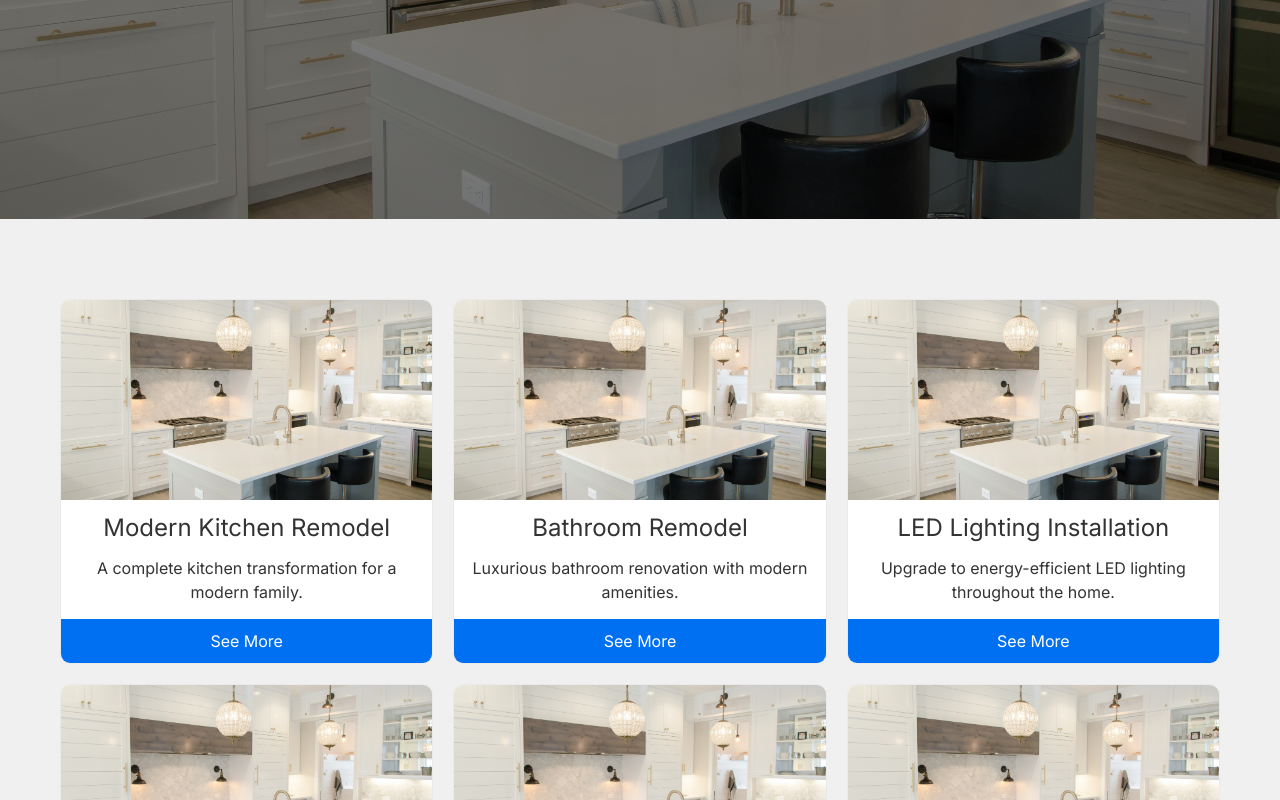
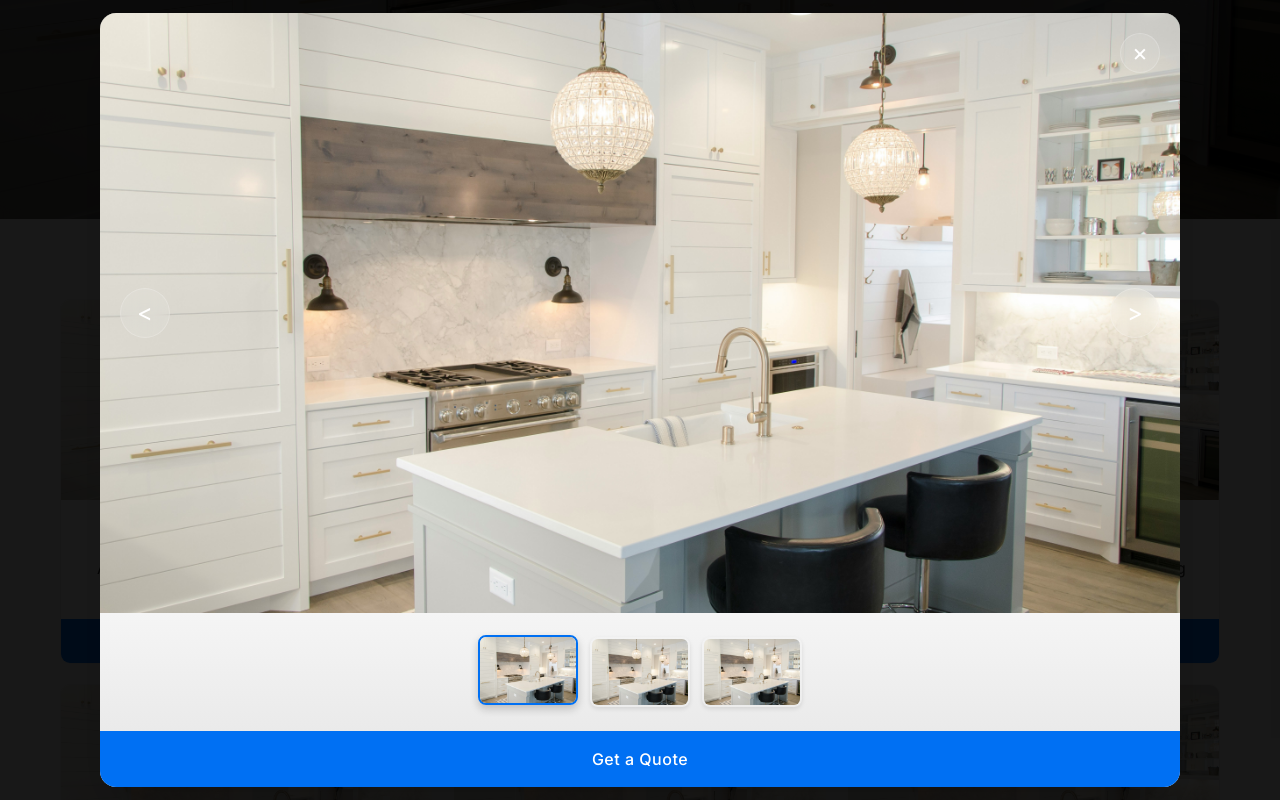
Before and after one commit to LRodriguez92/the-home-design-center, a Next.js app: page /projects in a window 1280 px wide. Both pictures are taken after a click on the button 246 px from the left and 953 px from the top of the page. Shown: the part 553-1353 px from the top of the page. Built offline with nearby package versions, Linux system fonts and the light colour scheme.

Commit message:
created functioning modal

```diff
--- a/src/components/ProjectCard.tsx
+++ b/src/components/ProjectCard.tsx
@@ -12,7 +12,7 @@ interface ProjectCardProps {
 const ProjectCard: React.FC<ProjectCardProps> = ({ title, summary, images, onSeeMore }) => {
     return (
         <div className={styles.card}>
-            <div className={styles.imageWrapper}>
+            <div className={styles.imageWrapper} onClick={onSeeMore} role="button" tabIndex={0}>
                 <Image src={images[0]} alt={title} layout="fill" objectFit="cover" />
             </div>
             <h3 className={styles.title}>{title}</h3>
--- a/src/components/ProjectModal.tsx
+++ b/src/components/ProjectModal.tsx
@@ -1,4 +1,4 @@
-import React from 'react';
+import React, { useState, useEffect, useRef } from 'react';
 import Image from 'next/image';
 import Link from 'next/link';
 import styles from '../styles/ProjectModal.module.css';
@@ -7,27 +7,144 @@ interface ProjectModalProps {
     project: {
         title: string;
         images: string[];
-        description: string;
         ctaText: string;
     };
     onClose: () => void;
 }
 
 const ProjectModal: React.FC<ProjectModalProps> = ({ project, onClose }) => {
+    const [currentImageIndex, setCurrentImageIndex] = useState(0);
+    const [slideDirection, setSlideDirection] = useState<'left' | 'right' | null>(null);
+    const [isDragging, setIsDragging] = useState(false);
+    const [startX, setStartX] = useState(0);
+    const [translateX, setTranslateX] = useState(0);
+    const containerRef = useRef<HTMLDivElement>(null);
+    const [nextImageIndex, setNextImageIndex] = useState<number | null>(null);
+
+    const nextImage = () => {
+        const next = currentImageIndex === project.images.length - 1 ? 0 : currentImageIndex + 1;
+        setNextImageIndex(next);
+        setSlideDirection('left');
+        setTimeout(() => {
+            setCurrentImageIndex(next);
+            setNextImageIndex(null);
+            setSlideDirection(null);
+        }, 300);
+    };
+
+    const previousImage = () => {
+        const prev = currentImageIndex === 0 ? project.images.length - 1 : currentImageIndex - 1;
+        setNextImageIndex(prev);
+        setSlideDirection('right');
+        setTimeout(() => {
+            setCurrentImageIndex(prev);
+            setNextImageIndex(null);
+            setSlideDirection(null);
+        }, 300);
+    };
+
+    const handleDragStart = (e: React.MouseEvent | React.TouchEvent) => {
+        setIsDragging(true);
+        const clientX = 'touches' in e ? e.touches[0].clientX : e.clientX;
+        setStartX(clientX - translateX);
+    };
+
+    const handleDragMove = (e: React.MouseEvent | React.TouchEvent) => {
+        if (!isDragging) return;
+        e.preventDefault();
+        const clientX = 'touches' in e ? e.touches[0].clientX : e.clientX;
+        const newTranslateX = clientX - startX;
+        setTranslateX(newTranslateX);
+    };
+
+    const handleDragEnd = () => {
+        if (!isDragging) return;
+        setIsDragging(false);
+
+        const threshold = 100;
+        if (Math.abs(translateX) > threshold) {
+            if (translateX > 0) {
+                previousImage();
+            } else {
+                nextImage();
+            }
+        }
+        setTranslateX(0);
+    };
+
     return (
-        <div className={styles.modal}>
-            <div className={styles.modalContent}>
-                <button className={styles.closeButton} onClick={onClose}>X</button>
-                <h2>{project.title}</h2>
-                <div className={styles.imageSlider}>
+        <div className={styles.modal} onClick={onClose}>
+            <div className={styles.modalContent} onClick={e => e.stopPropagation()}>
+                <button className={styles.closeButton} onClick={onClose}>×</button>
+
+                <div
+                    ref={containerRef}
+                    className={styles.imageContainer}
+                    onMouseDown={handleDragStart}
+                    onMouseMove={handleDragMove}
+                    onMouseUp={handleDragEnd}
+                    onMouseLeave={handleDragEnd}
+                    onTouchStart={handleDragStart}
+                    onTouchMove={handleDragMove}
+                    onTouchEnd={handleDragEnd}
+                >
+                    <div className={styles.imageSlider}>
+                        <div
+                            className={`${styles.imageWrapper} ${
+                                slideDirection === 'left' ? styles.slideOutLeft :
+                                slideDirection === 'right' ? styles.slideOutRight : ''
+                            }`}
+                        >
+                            <Image
+                                src={project.images[currentImageIndex]}
+                                alt={`${project.title} - Image ${currentImageIndex + 1}`}
+                                layout="fill"
+                                objectFit="cover"
+                                priority
+                                draggable={false}
+                            />
+                        </div>
+                        {nextImageIndex !== null && (
+                            <div
+                                className={`${styles.imageWrapper} ${styles.nextImage} ${
+                                    slideDirection === 'left' ? styles.slideInLeft :
+                                    slideDirection === 'right' ? styles.slideInRight : ''
+                                }`}
+                            >
+                                <Image
+                                    src={project.images[nextImageIndex]}
+                                    alt={`${project.title} - Image ${nextImageIndex + 1}`}
+                                    layout="fill"
+                                    objectFit="cover"
+                                    priority
+                                    draggable={false}
+                                />
+                            </div>
+                        )}
+                    </div>
+                    <button className={styles.navButton} onClick={previousImage}>&lt;</button>
+                    <button className={styles.navButton} onClick={nextImage}>&gt;</button>
+                </div>
+
+                <div className={styles.thumbnailStrip}>
                     {project.images.map((image, index) => (
-                        <div key={index} className={styles.imageWrapper}>
-                            <Image src={image} alt={project.title} layout="fill" objectFit="cover" />
-                        </div>
+                        <button
+                            key={index}
+                            className={`${styles.thumbnail} ${index === currentImageIndex ? styles.activeThumbnail : ''}`}
+                            onClick={() => setCurrentImageIndex(index)}
+                        >
+                            <Image
+                                src={image}
+                                alt={`${project.title} thumbnail ${index + 1}`}
+                                layout="fill"
+                                objectFit="cover"
+                            />
+                        </button>
                     ))}
                 </div>
-                <Link href="/contact">
-                    <a className={styles.ctaButton}>{project.ctaText}</a>
+
+                <Link href="/contact" className={styles.ctaButton}>
+                    {project.ctaText}
                 </Link>
             </div>
         </div>
--- a/src/styles/ProjectCard.module.css
+++ b/src/styles/ProjectCard.module.css
@@ -17,6 +17,7 @@
     position: relative;
     width: 100%;
     height: 200px;
+    cursor: pointer;
 }
 
 .title {
--- a/src/styles/ProjectModal.module.css
+++ b/src/styles/ProjectModal.module.css
@@ -4,52 +4,234 @@
     left: 0;
     width: 100%;
     height: 100%;
-    background-color: rgba(0, 0, 0, 0.8);
+    background-color: rgba(0, 0, 0, 0.9);
     display: flex;
     justify-content: center;
     align-items: center;
     z-index: 1000;
+    padding: 40px;
 }
 
 .modalContent {
-    background-color: white;
-    padding: 20px;
-    border-radius: 10px;
+    background-color: #f5f5f5;
+    padding: 0;
+    border-radius: 16px;
     width: 90%;
-    max-width: 800px;
+    max-width: 1200px;
     position: relative;
+    overflow: hidden;
+    box-shadow: 0 25px 50px -12px rgba(0, 0, 0, 0.25);
 }
 
 .closeButton {
     position: absolute;
-    top: 10px;
-    right: 10px;
-    font-size: 20px;
-    background: none;
-    border: none;
+    top: 20px;
+    right: 20px;
+    width: 40px;
+    height: 40px;
+    font-size: 24px;
+    background-color: rgba(255, 255, 255, 0.1);
+    backdrop-filter: blur(10px);
+    border: 1px solid rgba(255, 255, 255, 0.2);
+    border-radius: 50%;
     cursor: pointer;
+    color: white;
+    z-index: 2;
+    display: flex;
+    align-items: center;
+    justify-content: center;
+    transition: all 0.3s ease;
+}
+
+.closeButton:hover {
+    background-color: rgba(255, 255, 255, 0.2);
+    transform: scale(1.05);
+}
+
+.imageContainer {
+    position: relative;
+    width: 100%;
+    overflow: hidden;
+    margin-bottom: 0;
+    touch-action: pan-y pinch-zoom;
+    background-color: #000;
 }
 
 .imageSlider {
-    display: flex;
-    overflow-x: scroll;
+    position: relative;
+    width: 100%;
+    height: 600px;
 }
 
 .imageWrapper {
-    position: relative;
-    min-width: 300px;
-    height: 200px;
-    margin-right: 10px;
+    position: absolute;
+    top: 0;
+    left: 0;
+    width: 100%;
+    height: 100%;
+    overflow: hidden;
+    transform: translateX(0);
+    transition: transform 0.3s ease-in-out;
+    user-select: none;
+    -webkit-user-select: none;
 }
 
-.description {
-    margin: 15px 0;
+.nextImage {
+    z-index: 1;
+}
+
+.slideOutLeft {
+    animation: slideOutLeft 0.3s ease-in-out forwards;
+}
+
+.slideOutRight {
+    animation: slideOutRight 0.3s ease-in-out forwards;
+}
+
+.slideInLeft {
+    animation: slideInLeft 0.3s ease-in-out forwards;
+}
+
+.slideInRight {
+    animation: slideInRight 0.3s ease-in-out forwards;
+}
+
+@keyframes slideOutLeft {
+    from {
+        transform: translateX(0);
+    }
+    to {
+        transform: translateX(-100%);
+    }
+}
+
+@keyframes slideOutRight {
+    from {
+        transform: translateX(0);
+    }
+    to {
+        transform: translateX(100%);
+    }
+}
+
+@keyframes slideInLeft {
+    from {
+        transform: translateX(100%);
+    }
+    to {
+        transform: translateX(0);
+    }
+}
+
+@keyframes slideInRight {
+    from {
+        transform: translateX(-100%);
+    }
+    to {
+        transform: translateX(0);
+    }
+}
+
+.navButton {
+    position: absolute;
+    top: 50%;
+    transform: translateY(-50%);
+    background-color: rgba(255, 255, 255, 0.1);
+    backdrop-filter: blur(10px);
+    border: 1px solid rgba(255, 255, 255, 0.2);
+    border-radius: 50%;
+    width: 50px;
+    height: 50px;
+    display: flex;
+    align-items: center;
+    justify-content: center;
+    cursor: pointer;
+    font-size: 24px;
+    color: white;
+    transition: all 0.3s ease;
+    z-index: 2;
+}
+
+.navButton:hover {
+    background-color: rgba(255, 255, 255, 0.2);
+    transform: translateY(-50%) scale(1.1);
+}
+
+.navButton:first-of-type {
+    left: 20px;
+}
+
+.navButton:last-of-type {
+    right: 20px;
+}
+
+.thumbnailStrip {
+    display: flex;
+    justify-content: center;
+    gap: 12px;
+    padding: 24px;
+    overflow-x: auto;
+    scrollbar-width: thin;
+    -webkit-overflow-scrolling: touch;
+    background: linear-gradient(to bottom, #f5f5f5, #eaeaea);
+}
+
+.thumbnailStrip::-webkit-scrollbar {
+    height: 6px;
+}
+
+.thumbnailStrip::-webkit-scrollbar-track {
+    background: transparent;
+}
+
+.thumbnailStrip::-webkit-scrollbar-thumb {
+    background-color: rgba(0, 0, 0, 0.2);
+    border-radius: 3px;
+}
+
+.thumbnail {
+    position: relative;
+    width: 100px;
+    height: 70px;
+    border: 2px solid transparent;
+    padding: 0;
+    border-radius: 8px;
+    overflow: hidden;
+    cursor: pointer;
+    flex-shrink: 0;
+    transition: all 0.3s ease;
+    box-shadow: 0 2px 4px rgba(0, 0, 0, 0.1);
+}
+
+.thumbnail:hover {
+    border-color: #0070f3;
+    transform: translateY(-2px);
+}
+
+.activeThumbnail {
+    border-color: #0070f3;
+    transform: translateY(-2px);
+    box-shadow: 0 4px 8px rgba(0, 0, 0, 0.2);
 }
 
 .ctaButton {
+    display: block;
     background-color: #0070f3;
     color: white;
-    padding: 10px 20px;
-    border-radius: 5px;
+    padding: 16px 32px;
+    border-radius: 0;
     text-decoration: none;
+    transition: all 0.3s ease;
+    text-align: center;
+    width: 100%;
+    margin: 0;
+    font-weight: 500;
+    letter-spacing: 0.5px;
+    box-shadow: none;
 }
+
+.ctaButton:hover {
+    background-color: #0051a2;
+    transform: none;
+    box-shadow: none;
+}
```
Also changed, not shown: src/pages/projects.tsx (+0 -9 lines).
